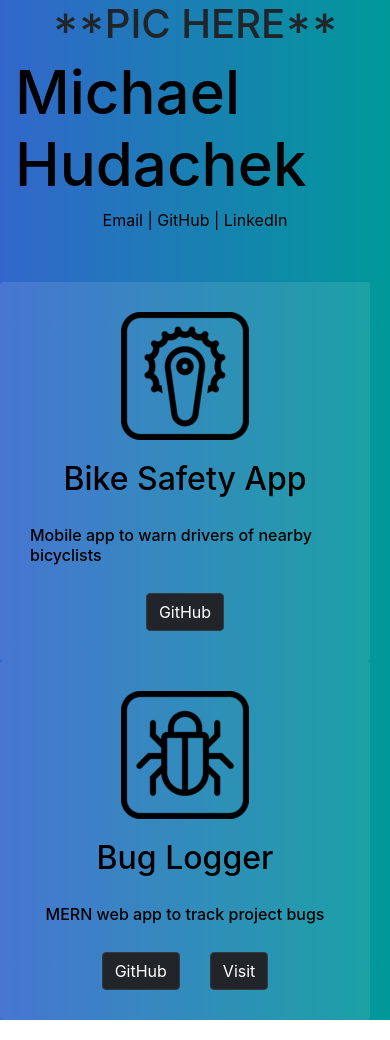
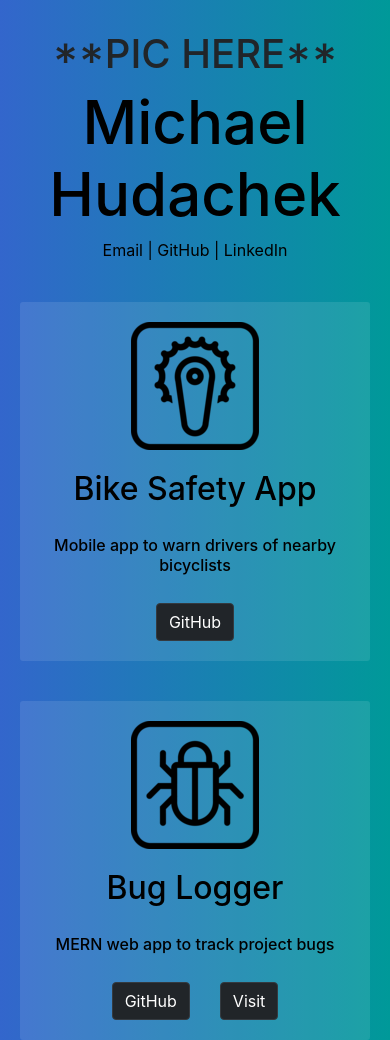
Before and after one commit to hud987/PortfolioSite, a React (Create React App) app: page / in a window 390 px wide. Built offline with nearby package versions, Linux system fonts and the light colour scheme.

Commit message:
fixed mobile layout

```diff
--- a/src/components/Homepage.js
+++ b/src/components/Homepage.js
@@ -10,22 +10,24 @@ export default class Homepage extends Component {
     return (
 
       <div>
-        <div style={{display: 'flex', justifyContent: 'center'}}>
+        <div style={{paddingTop: 30, display: 'flex', justifyContent: 'center'}}>
           <h1>**PIC HERE**</h1>
         </div>
-        <div style={{color: 'black', display: 'flex', justifyContent: 'center'}}>
+        <div style={{color: 'black', textAlign: 'center'}}>
           <h1 style={{fontSize: 60}}>Michael Hudachek</h1>
         </div>
         <div style={{color: 'black',display: 'flex', justifyContent: 'center'}}>
         <a href='mailto:mhudach@purdue.edu' style={{color: 'black'}}> Email</a>&nbsp;|&nbsp;<a href='https://github.com/hud987/' style={{color: 'black'}}>GitHub</a>&nbsp;|&nbsp;<a href='https://www.linkedin.com/in/michael-hudachek-4bb67812a/' style={{color: 'black'}}>LinkedIn</a>
         </div>
-        <Row style={{paddingTop: 50, height: 90, justifyContent: 'center'}}>
+        <Row style={{paddingTop: 20, height: 90, textAlign: 'center'}}>
+          <Col ></Col>
           <Col sm={5} style={{
+            margin: 20,
+            padding: 20,
             borderRadius:3,
             marginRight: 20,
             display: 'flex',
             justifyContent: 'center',
-            padding: 30,
             backgroundColor: 'rgba(255, 255, 255, .1)'}}
           >
             <div>
@@ -38,11 +40,12 @@ export default class Homepage extends Component {
             </div>
           </Col>
           <Col sm={5} style={{
+            margin: 20,
+            padding: 20,
             borderRadius:3,
             marginRight: 20,
             display: 'flex',
             justifyContent: 'center',
-            padding: 30,
             backgroundColor: 'rgba(255, 255, 255, .1)'}}
           >
             <div>
@@ -63,6 +66,7 @@ export default class Homepage extends Component {
               </div>
             </div>
           </Col>
+          <Col></Col>
         </Row>
 
       </div>
```
